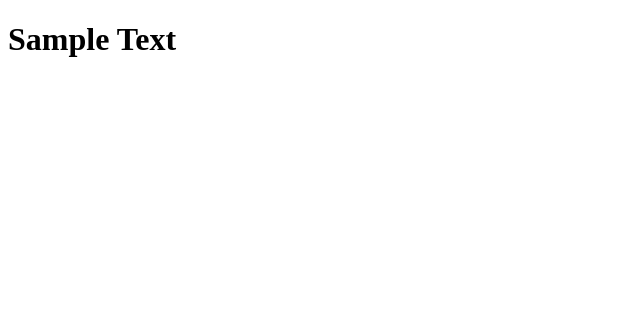
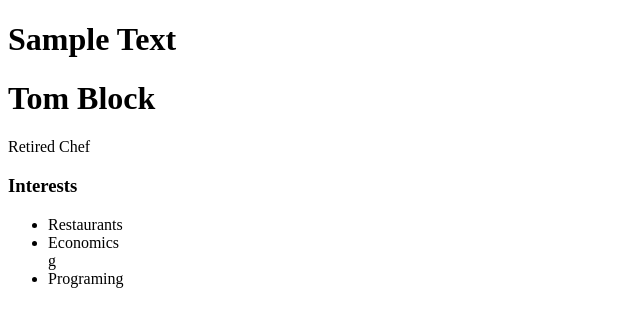
Before and after one commit to tweezerchef/tom-block4.github.io, a plain HTML site: page index.html in a window 1280 px wide. Shown: the whole page, without its empty margins (0-640 px from the left). Drawn offline with Linux system fonts and the light colour scheme.

Commit message:
first commit

```diff
--- a/index.html
+++ b/index.html
@@ -17,8 +17,17 @@
                 </div>
 
                 <div class="content">
-
+                   <h1> Tom Block</h1>
+                   <p>Retired Chef</p>
+                <div id="interests">
+                    <h3>Interests</h3>
+                    <ul>
+                        <li>Restaurants</li>
+                        <li>Economics</li>
+                  g      <li>Programing</li>
+                    </ul>
                 </div>
+            </div>
             </main>
         </div>
     </body>
```
